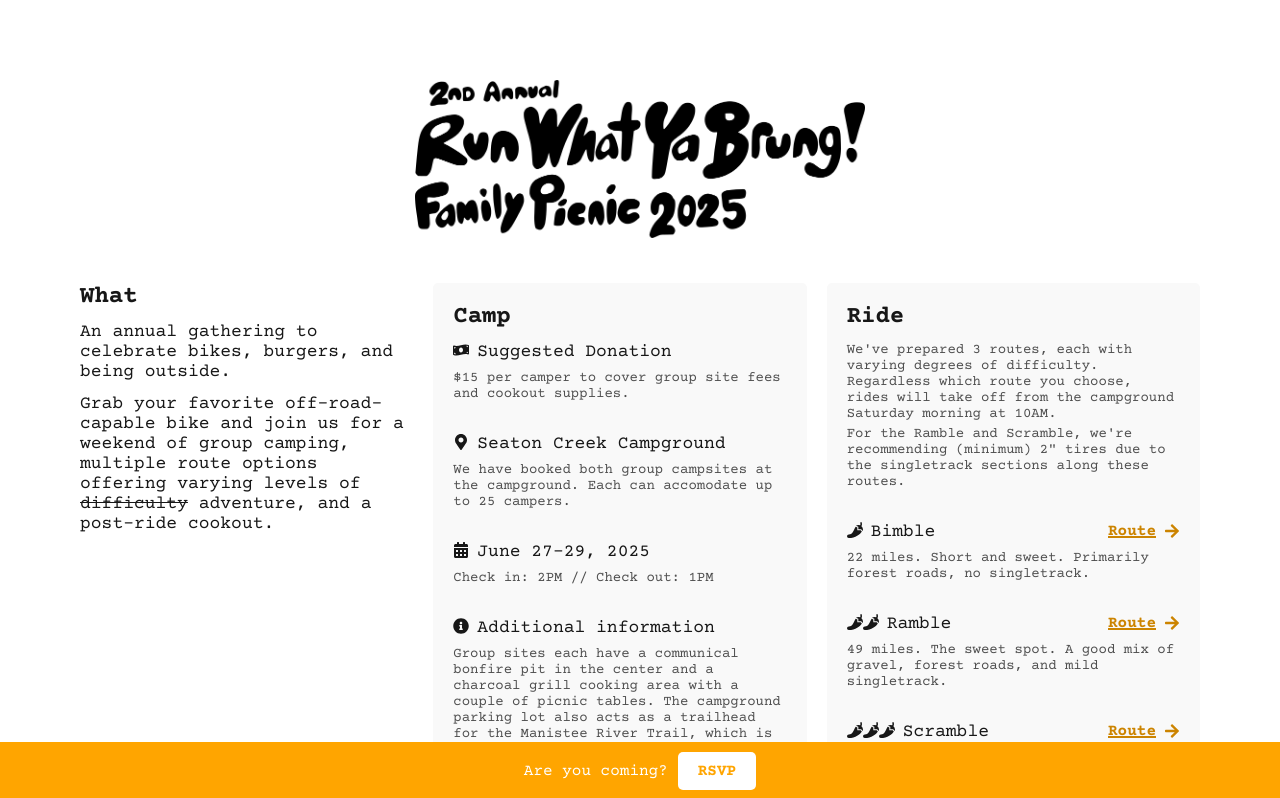
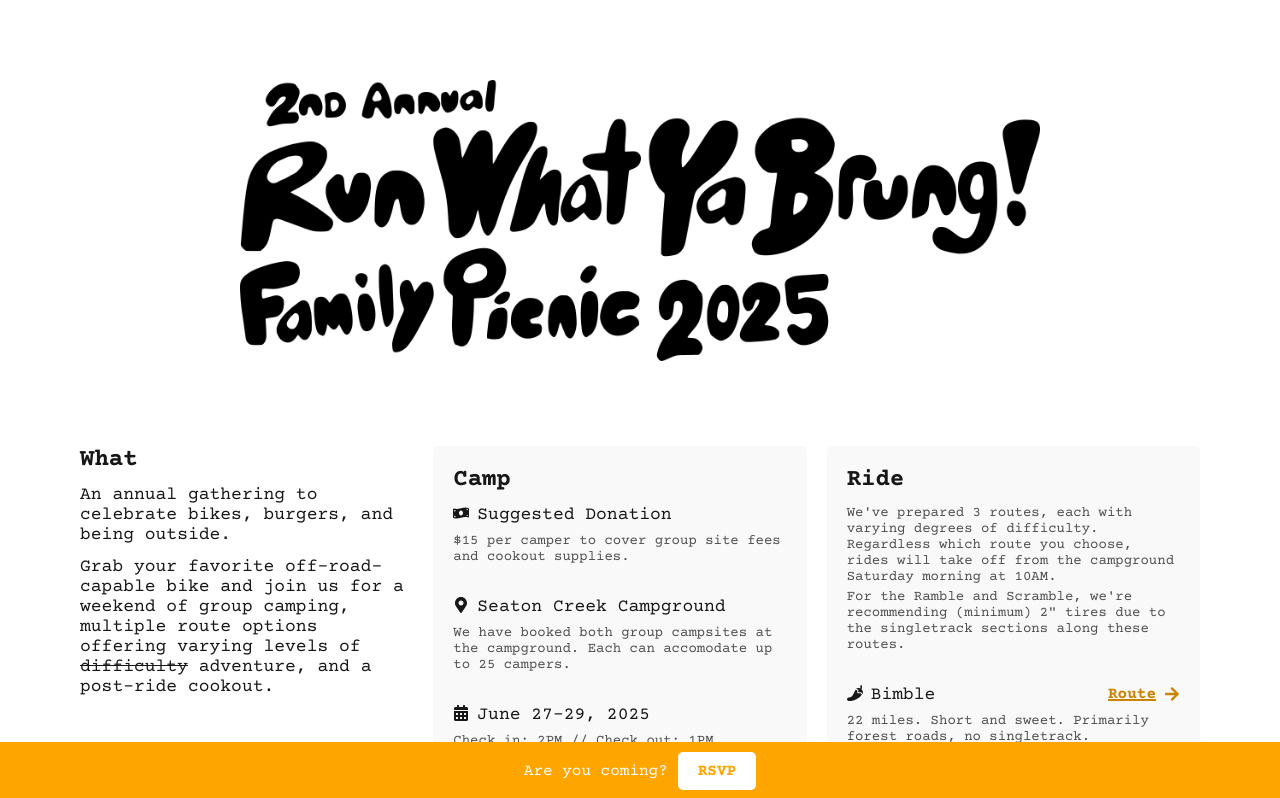
Before and after one commit to grahambewley/family-picnic, a Next.js app: page / in a window 1280 px wide. Shown: the top 798 px of the page. Built offline with nearby package versions, Linux system fonts and the light colour scheme.

Commit message:
Update header styles

```diff
--- a/src/app/page.module.css
+++ b/src/app/page.module.css
@@ -12,12 +12,13 @@
 .responsiveImage {
   width: 100%;
   margin: 0 auto;
-  margin-bottom: 40px; /* Added bottom margin */
+  margin-bottom: 55px; /* Added bottom margin */
 }
 
 @media (min-width: 768px) {
   .responsiveImage {
-    width: 450px;
+    width: 800px;
+    margin-bottom: 80px;
   }
 }
 
```
